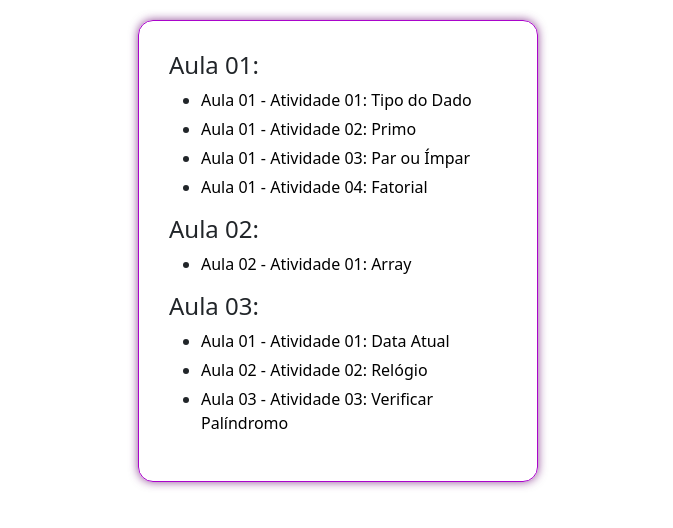
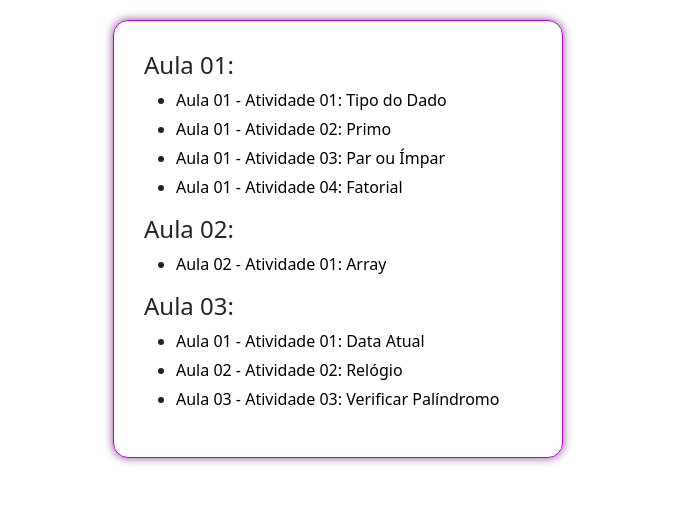
Before and after one commit to juliaferreti/AtividadesJS, a plain HTML site: page index.html in a window 1280 px wide. Shown: the part 62-590 px from the top of the page, without its empty margins (302-975 px from the left). Drawn offline with nearby package versions, Linux system fonts and the light colour scheme.

Commit message:
style_index.css

```diff
--- a/style_index.css
+++ b/style_index.css
@@ -1,5 +1,5 @@
 .container {
-    max-width: 400px !important;
+    max-width: 450px !important;
     border-radius: 15px;
     border: 0.1em solid;
     padding: 30px;
```
